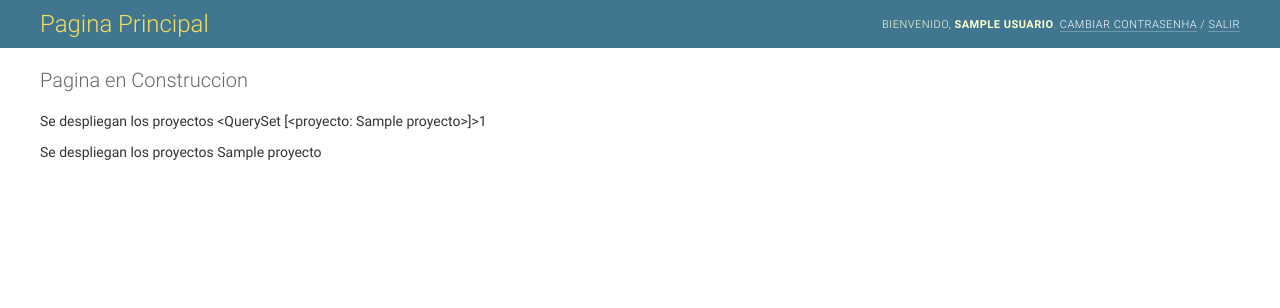
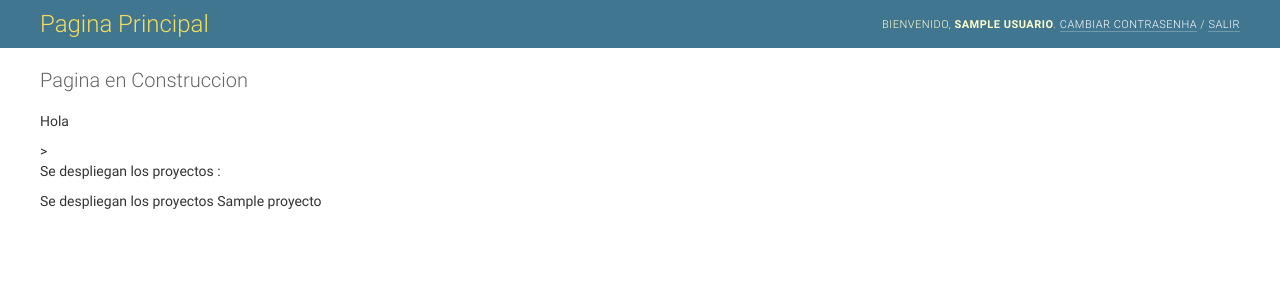
Before and after one commit to JanKeunSuk/CNBLUE, a Django app: template supergestor/templates/hola.html in a window 1280 px wide. Shown: the top 308 px of the page. Run offline with Django 3.2, Linux system fonts and the light colour scheme; tables that the repository leaves empty hold one stand-in row (values such as "Sample post"); the template is opened without the code that fills it: values that come from a table or form of the project are taken from there, most other values are stand-ins (such as "Sample title", 1, 10 or a date in 2020).

Commit message:
cambio inutil de seba solo para pullear lo de katherine

```diff
--- a/supergestor/gestor/views.py
+++ b/supergestor/gestor/views.py
@@ -24,12 +24,12 @@ def holaView(request):
     else:
         nombres_de_proyecto = []
         for a in asignacion.objects.all():
-            if a.usuario == request.user.id:
+            if a.usuario.id == request.user.id:
                 for p in proyecto.objects.all():
-                    if p.id == a.proyecto:
+                    if p.proyecto_id == a.proyecto:
                         nombres_de_proyecto.append(p)
         return render(request,'hola.html',{'usuario':request.user, 'proyectos':nombres_de_proyecto})
-    pass
+
 def registrarUsuarioView(request):
     """Vista que se obitene del regex /registrar solicitado al precionar el boton
     registrar en el login, devuelve un formulario html para crear un nuevo usuario
--- a/supergestor/templates/hola.html
+++ b/supergestor/templates/hola.html
@@ -47,7 +47,10 @@
     <div id="content" class="colMS">
 
         <h1>Pagina en Construccion</h1>
-        <p>Se despliegan los proyectos {{proyectos}}{{asignacion}}</p>
+        {% if proyectos %}
+        	<p>Hola</p>>
+    	{% endif %}
+        <p>Se despliegan los proyectos :</p>
         {% for proyecto in proyectos %}
   			<p>Se despliegan los proyectos {{proyecto.nombre_corto}}</p>
   		{% endfor %}
```
